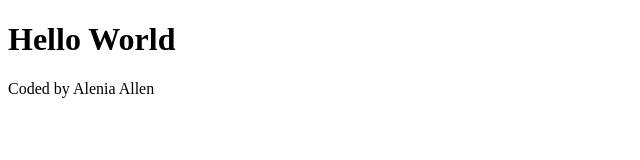
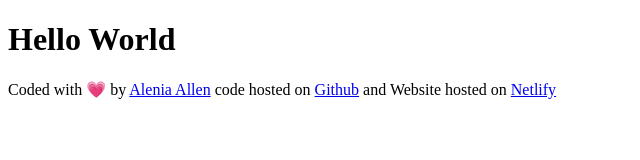
Before and after one commit to Alenia24/Weather-App, a plain HTML site: page index.html in a window 1280 px wide. Shown: the whole page, without its empty margins (0-640 px from the left). Drawn offline with Linux system fonts and the light colour scheme.

Commit message:
Added links to footer

```diff
--- a/index.html
+++ b/index.html
@@ -7,6 +7,8 @@
 </head>
 <body>
     <h1>Hello World</h1>
-    <footer>Coded by Alenia Allen</footer>
+    <footer>Coded with 💗 by
+        <a href="https://github.com/Alenia24">Alenia Allen</a> code hosted on
+    <a href="https://github.com/Alenia24/Weather-App">Github</a> and Website hosted on <a href="https://weatherforecastapppp.netlify.app/">Netlify</a> </footer>
 </body>
 </html>
```
